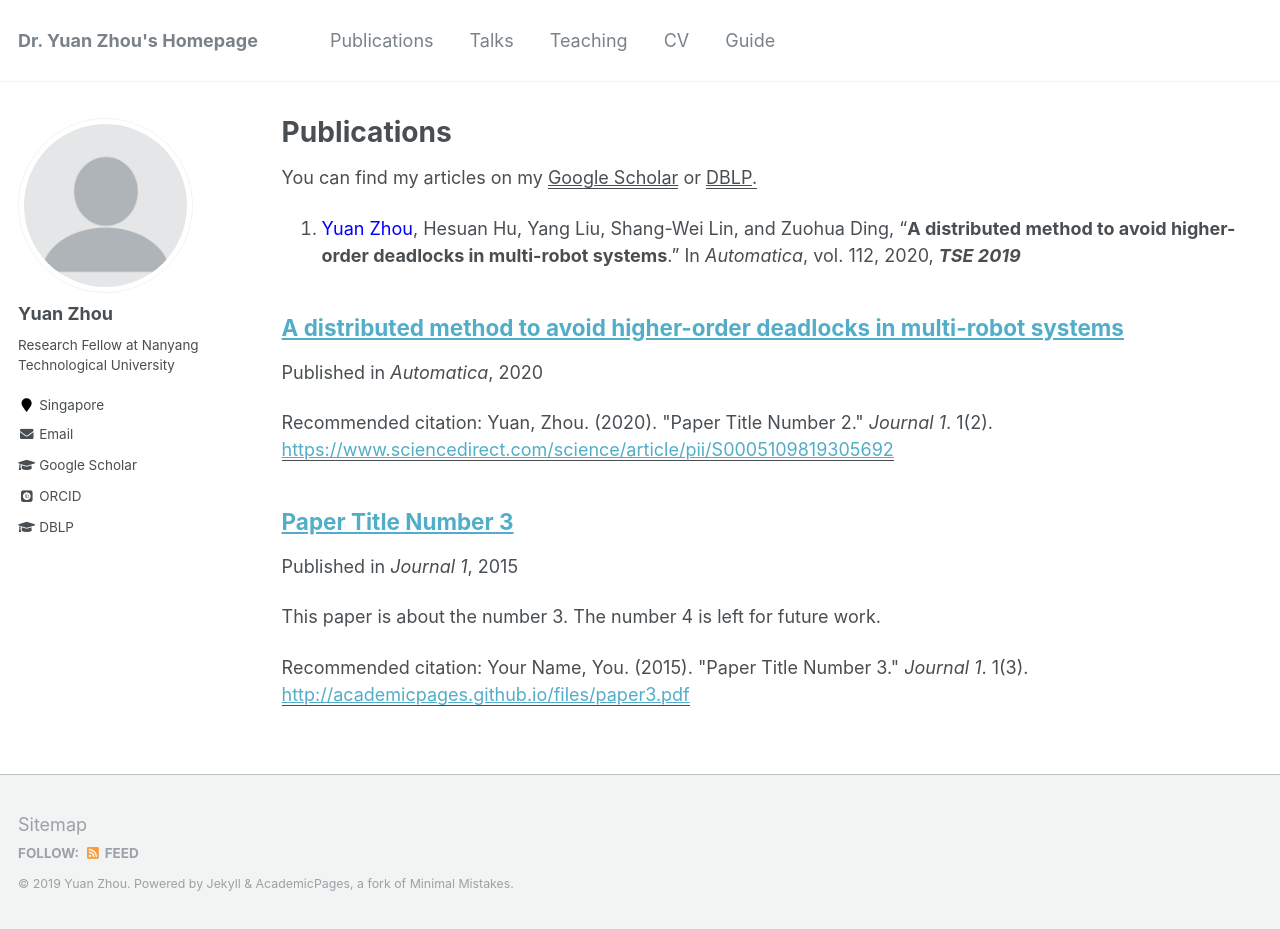
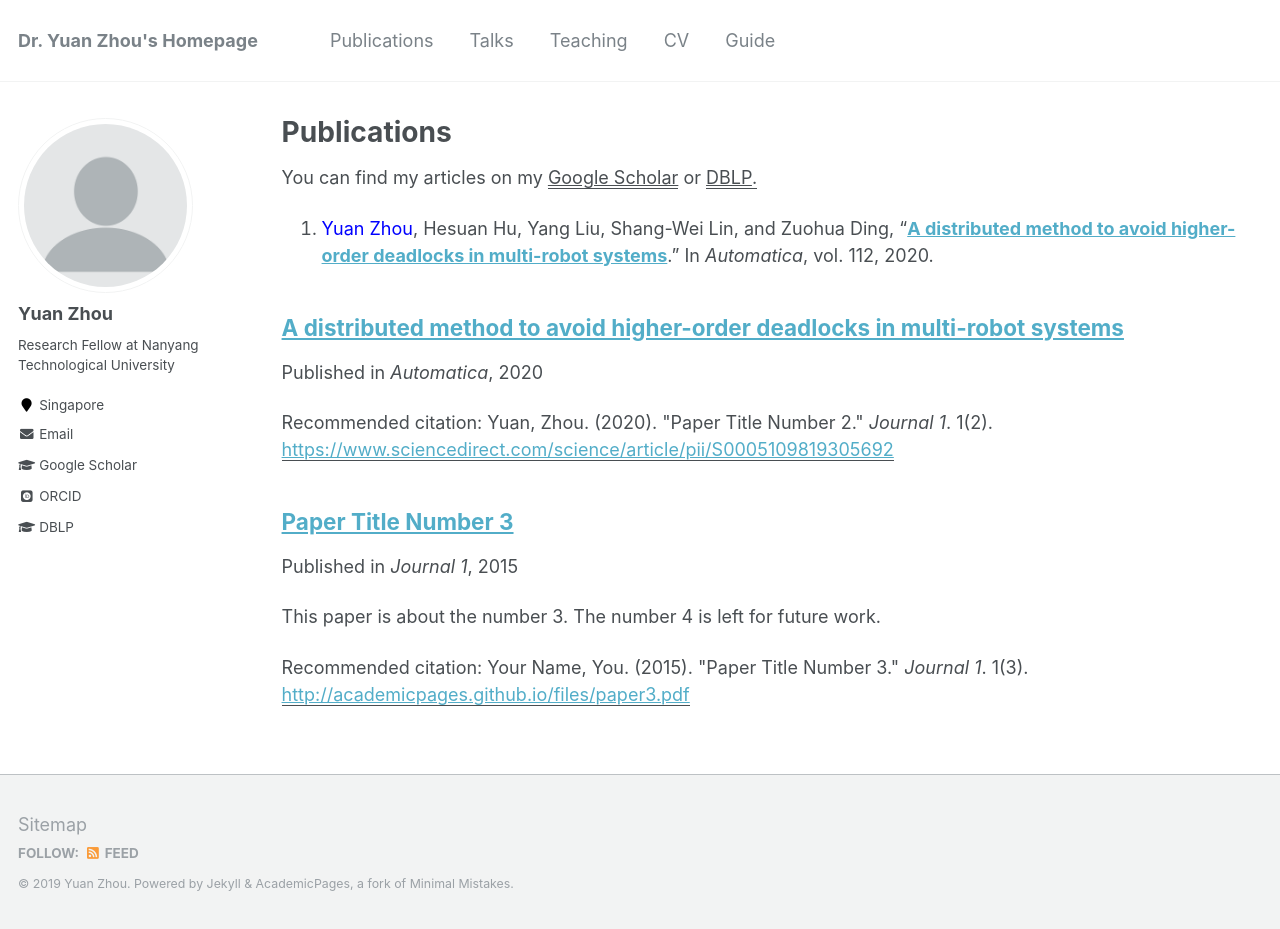
Before and after one commit to yuanzhou-yzhou/yuanzhou-yzhou.github.io, a Jekyll site: the page built from _pages/publications.md, in a window 1280 px wide and 929 px high. Built offline with Jekyll 4.4.1, drawn with Linux system fonts in a browser that asks for light colours; some web fonts are replaced.

Commit message:
Update publications.md

```diff
--- a/_pages/publications.md
+++ b/_pages/publications.md
@@ -6,7 +6,7 @@ author_profile: true
 ---
 You can find my articles on my <u><a href="{{author.googlescholar}}">Google Scholar</a></u> or <u><a href="{{author.dblp}}">DBLP</a>.</u>
 
-1. <span style="color:blue">Yuan Zhou</span>, Hesuan Hu, Yang Liu, Shang-Wei Lin, and Zuohua Ding, "**A distributed method to avoid higher-order deadlocks in multi-robot systems**." In *Automatica*, vol. 112, 2020, ***TSE 2019***
+1. <span style="color:blue">Yuan Zhou</span>, Hesuan Hu, Yang Liu, Shang-Wei Lin, and Zuohua Ding, "**[A distributed method to avoid higher-order deadlocks in multi-robot systems](https://www.sciencedirect.com/science/article/pii/S0005109819305692)**." In *Automatica*, vol. 112, 2020.
 
 
 {% if author.googlescholar %}
```
